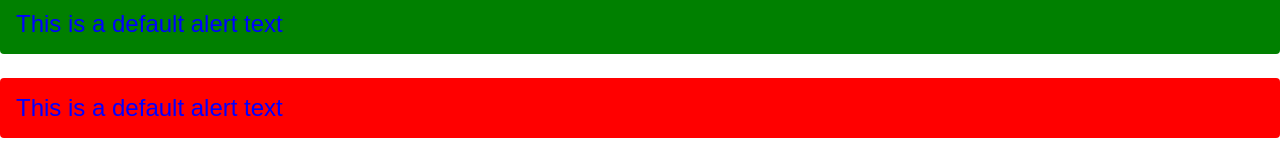
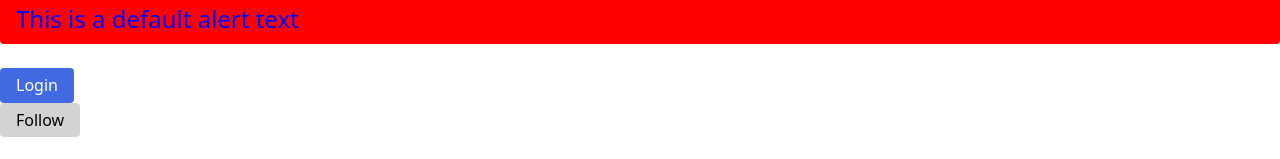
Before and after one commit to Vidiborets0012/react_module_01, a React (Vite) app: page / in a window 1280 px wide. Shown: the part 1143-1302 px from the top of the page. After the commit the page ends 1280 px from the top, so only its background shows below. Built offline with nearby package versions, Linux system fonts and the light colour scheme.

Commit message:
add a topic: reuse styles

```diff
--- /dev/null
+++ b/src/components/Button.module.css
@@ -0,0 +1,19 @@
+.button {
+  display: block;
+
+  padding: 8px 16px;
+  border-radius: 4px;
+  border: none;
+  font: inherit;
+  cursor: pointer;
+}
+
+.primary {
+  background-color: royalblue;
+  color: white;
+}
+
+.secondary {
+  background-color: lightgray;
+  color: black;
+}
--- /dev/null
+++ b/src/components/Button.tsx
@@ -0,0 +1,17 @@
+// src/components/Button.tsx
+
+import clsx from 'clsx';
+import css from './Button.module.css';
+
+interface ButtonProps {
+  variant?: 'primary' | 'secondary';
+  text: string;
+}
+
+export default function Button({ variant, text }: ButtonProps) {
+  return (
+    <button className={clsx(css.button, variant && css[variant])}>
+      {text}
+    </button>
+  );
+}
--- /dev/null
+++ b/src/components/ButtonApp.tsx
@@ -0,0 +1,10 @@
+import Button from './Button';
+
+export default function ButtonApp() {
+  return (
+    <>
+      <Button variant="primary" text="Login" />
+      <Button variant="secondary" text="Follow" />
+    </>
+  );
+}
--- a/src/global.css
+++ b/src/global.css
@@ -1,4 +1,4 @@
-body {
+/* body {
   font-family: sans-serif;
   line-height: 1.5;
 }
@@ -6,4 +6,4 @@ body {
 img {
   display: block;
   max-width: 100%;
-}
+} */
--- a/src/main.tsx
+++ b/src/main.tsx
@@ -22,11 +22,13 @@ import App from './components/App';
 import Books from './components/Books';
 import Alert from './components/Alert';
 import AlertApp from './components/AlertApp';
+import ButtonApp from './components/ButtonApp';
 
 // Нормалізація стилів
 import 'modern-normalize';
 // Глобальні стилі (додатково)
 import './global.css';
+// import './index.css';
 
 ReactDOM.createRoot(document.getElementById('root') as HTMLElement).render(
   <React.StrictMode>
@@ -34,6 +36,7 @@ ReactDOM.createRoot(document.getElementById('root') as HTMLElement).render(
     <Books />
     <Alert />
     <AlertApp />
+    <ButtonApp />
   </React.StrictMode>
 );
 
```
